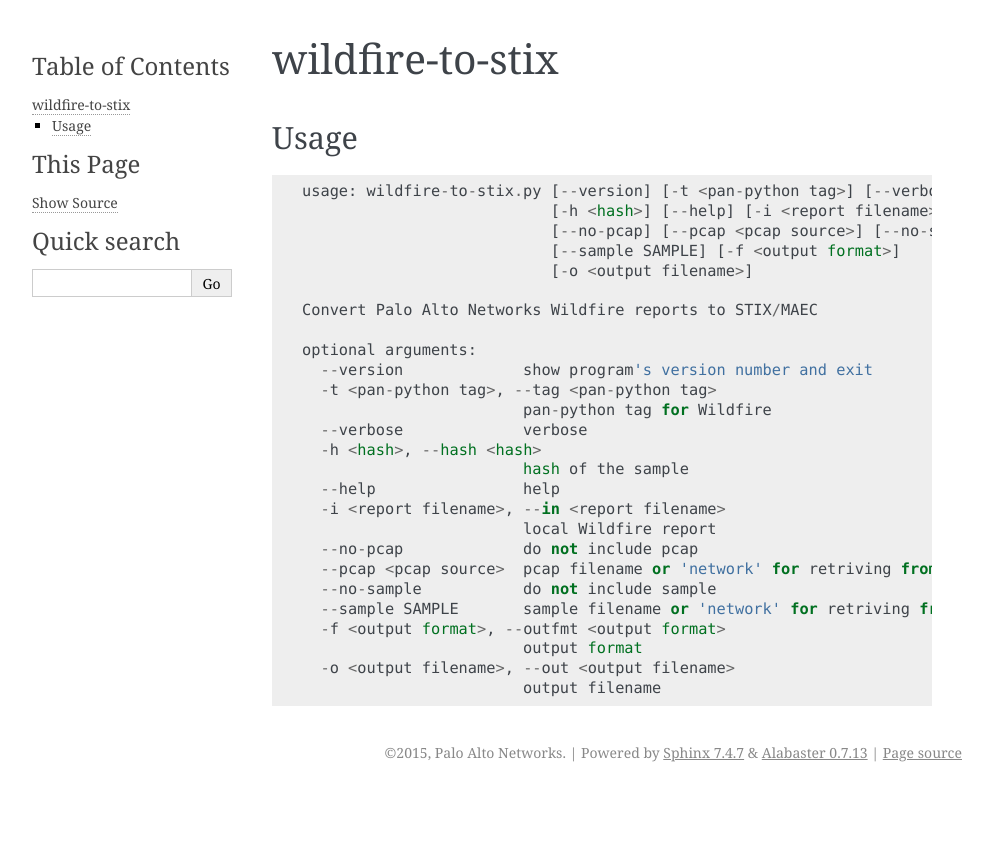
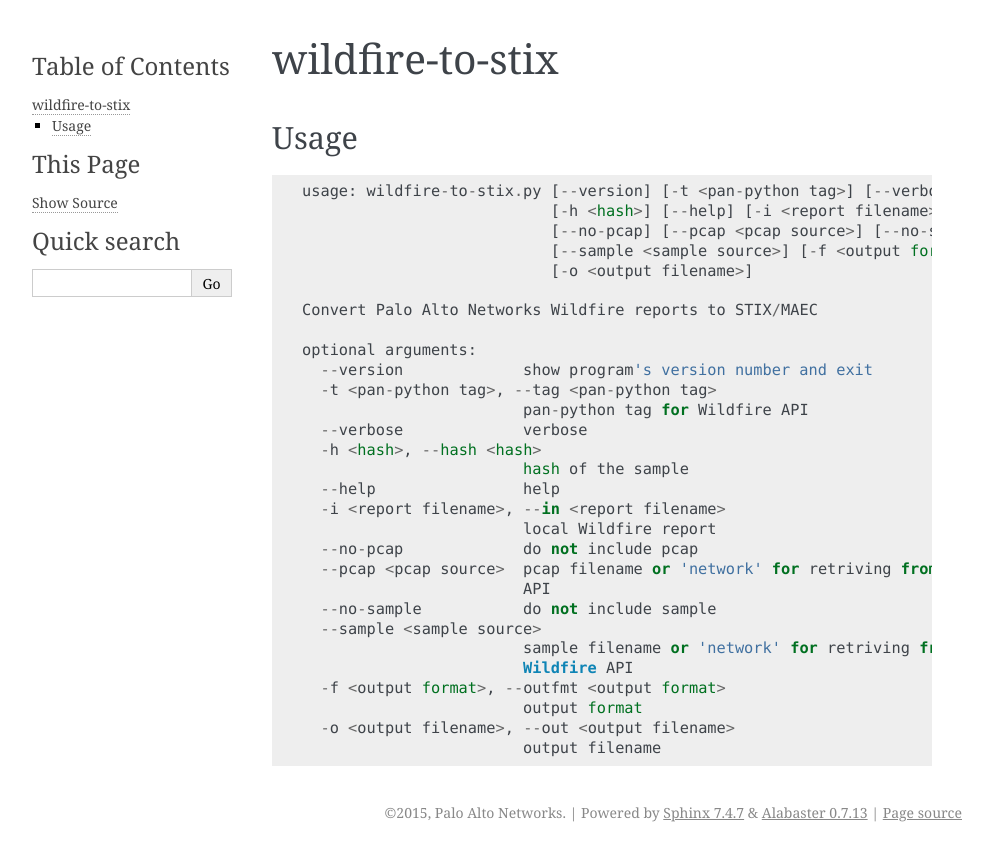
Before and after one commit to PaloAltoNetworks/pan-stix, a Sphinx documentation site: the page built from docs/wildfire-to-stix.rst, in a window 1280 px wide. Shown: the top 861 px of the page, without its empty margins (148-1141 px from the left). Built offline with Sphinx 7.4.7, drawn with Linux system fonts in a browser that asks for light colours.

Commit message:
Modified script usage

```diff
--- a/docs/wildfire-to-stix.rst
+++ b/docs/wildfire-to-stix.rst
@@ -17,7 +17,7 @@
     optional arguments:
       --version             show program's version number and exit
       -t <pan-python tag>, --tag <pan-python tag>
-                            pan-python tag for Wildfire
+                            pan-python tag for Wildfire API
       --verbose             verbose
       -h <hash>, --hash <hash>
                             hash of the sample
@@ -25,9 +25,12 @@
       -i <report filename>, --in <report filename>
                             local Wildfire report
       --no-pcap             do not include pcap
-      --pcap <pcap source>  pcap filename or 'network' for retriving from cloud
+      --pcap <pcap source>  pcap filename or 'network' for retriving from Wildfire
+                            API
       --no-sample           do not include sample
-      --sample SAMPLE       sample filename or 'network' for retriving from cloud
+      --sample <sample source>
+                            sample filename or 'network' for retriving from
+                            Wildfire API
       -f <output format>, --outfmt <output format>
                             output format
       -o <output filename>, --out <output filename>
```
Also changed, not shown: other parts of docs/wildfire-to-stix.rst (+1 -1 lines), wildfire-to-stix.py (+4 -3 lines).
